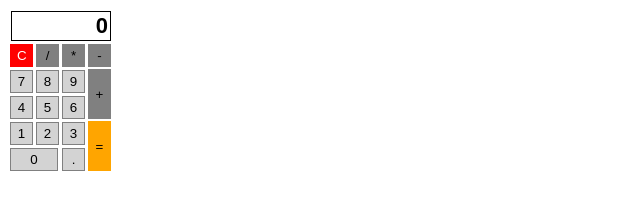
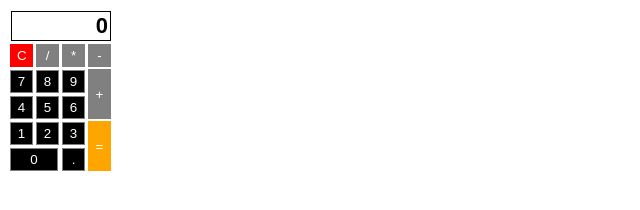
Before and after one commit to karmakararka1997/SimpCalc, a plain HTML site: page index.html in a window 1280 px wide. Shown: the whole page, without its empty margins (0-640 px from the left). Drawn offline with Linux system fonts and the light colour scheme.

Commit message:
update key

```diff
--- a/calcularor.html
+++ b/index.html
@@ -12,8 +12,9 @@
   button {
     height:23px;
 	width:23px;
-	background-color:lightgrey;
+	background-color:black;
 	border:1px solid grey;
+	color:white;
   }
   .longbtn {
     height:50px;
```
